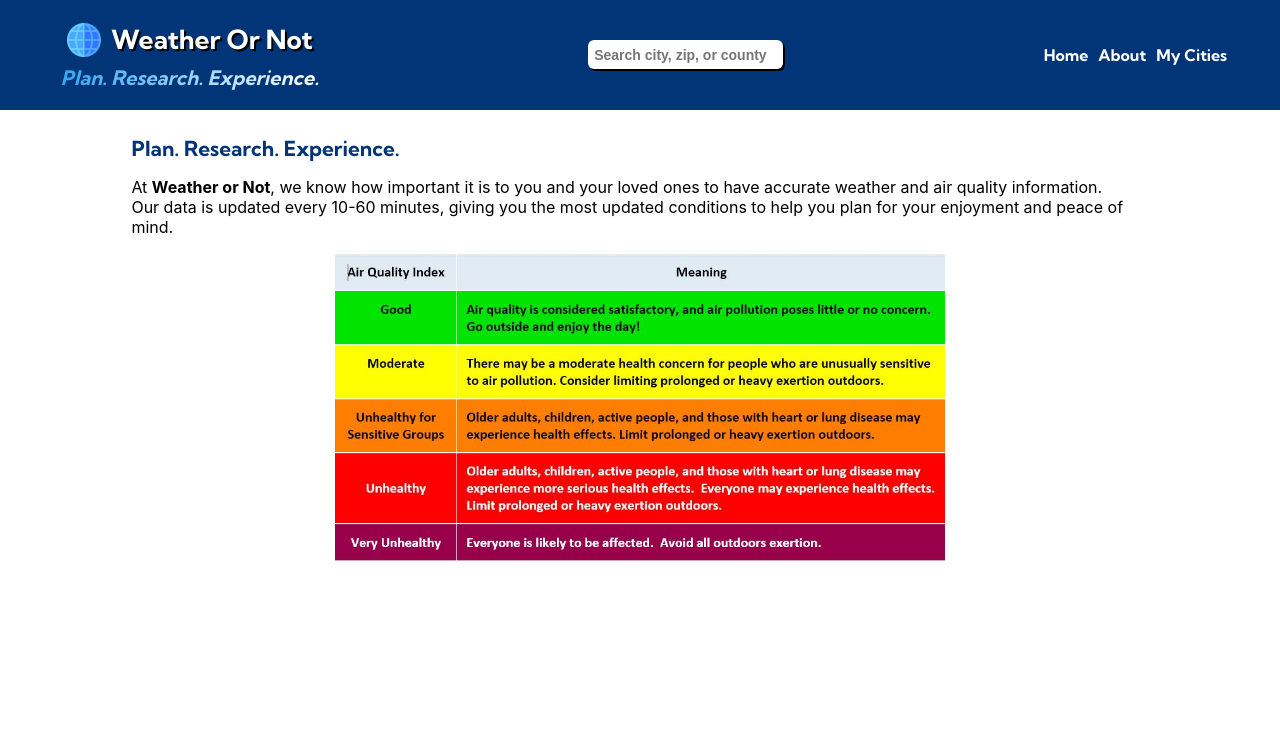
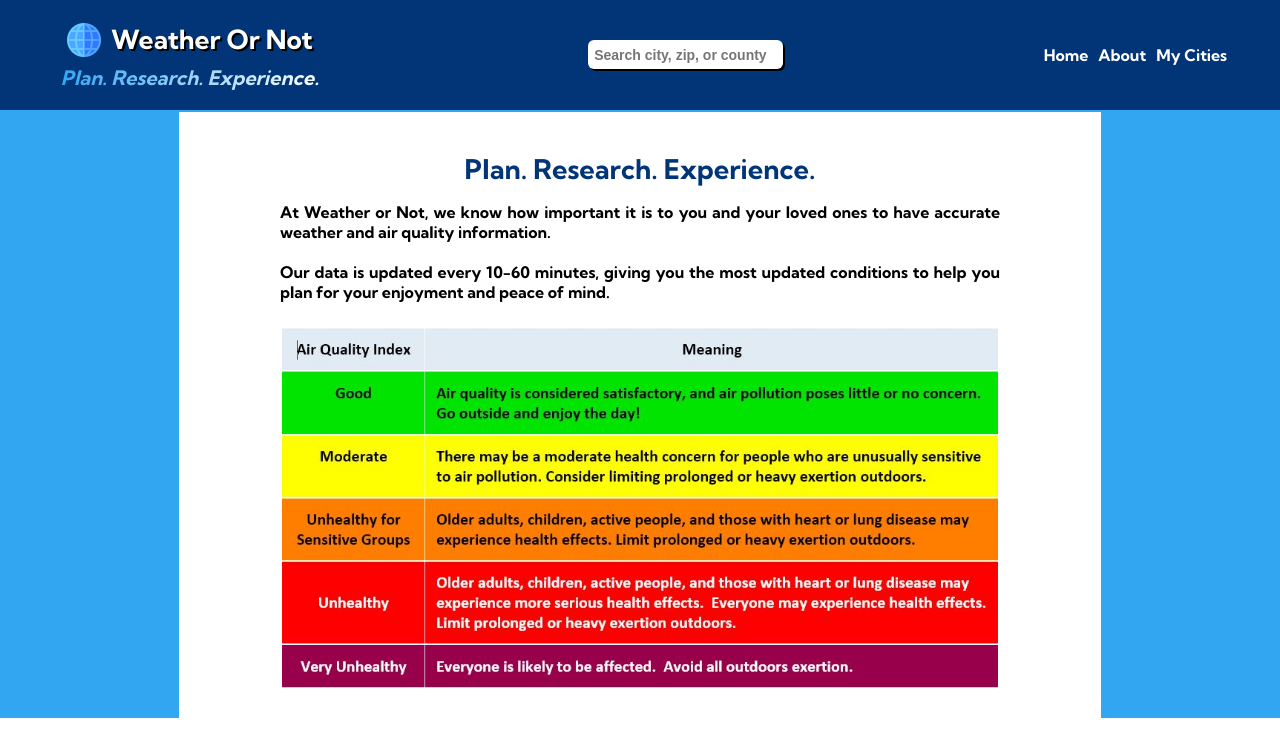
Before and after one commit to leighlars/BreatheAmAIRica, a React (Create React App) app: page /about in a window 1280 px wide. Shown: the top 756 px of the page. Built offline with nearby package versions, Linux system fonts and the light colour scheme; no server answers.

Commit message:
Add styling to About

```diff
--- a/src/About/About.scss
+++ b/src/About/About.scss
@@ -2,11 +2,25 @@
 
 .about-section {
   @include columnDisplay();
+  padding: 2%;
+  width: 70vw;
   img {
-    width: 60%;
-  }
-  h2 {
-    @include headerFont(1.3em);
-    color: $darkBlue;
+    width: 80%;
   }
 }
+
+.intro-text {
+  margin: 0 auto;
+  padding: 1%;
+  width: 90vh;
+  h2 {
+    @include headerFont(1.7em);
+    color: $darkBlue;
+    text-align: center;
+  }
+  p {
+    @include textFont(1em);
+    text-align: justify;
+  }
+
+}
--- a/src/About/About.tsx
+++ b/src/About/About.tsx
@@ -8,7 +8,7 @@ const About: React.FC = () => {
       <span className='intro-text'>
         <h2>Plan. Research. Experience.</h2>
         <p>At <b>Weather or Not</b>, we know how important it is to you
-        and your loved ones to have accurate weather and air quality information. <br/>
+        and your loved ones to have accurate weather and air quality information. <br/> <br/>
         Our data is updated every 10-60 minutes, giving you the most updated conditions to help you plan for your enjoyment and peace of mind.
         </p>
       </span>
--- a/src/App/App.scss
+++ b/src/App/App.scss
@@ -3,5 +3,5 @@
 .App {
   @include columnDisplay();
   padding: 0;
-  height: 100%;
+  background: $lightBlue;
 }
--- a/src/View/View.scss
+++ b/src/View/View.scss
@@ -3,4 +3,6 @@
 main {
   @include columnDisplay();
   margin-top: 7em;
+  background: white;
+  overflow: scroll;
 }
--- a/src/index.css
+++ b/src/index.css
@@ -1,8 +1,14 @@
 body {
   margin: 0;
-  font-family: -apple-system, BlinkMacSystemFont, 'Segoe UI', 'Roboto', 'Oxygen',
-    'Ubuntu', 'Cantarell', 'Fira Sans', 'Droid Sans', 'Helvetica Neue',
-    sans-serif;
   -webkit-font-smoothing: antialiased;
   -moz-osx-font-smoothing: grayscale;
 }
+
+html {
+  height: 100%;
+}
+
+
+#blockColorBlindContent, #colorBlindSVG {
+  display: none;
+}
--- a/src/styles/_variables.scss
+++ b/src/styles/_variables.scss
@@ -21,3 +21,10 @@ $lightBlue: #33a6f2;
   font-size: $fontSize;
   margin: 0;
 }
+
+@mixin textFont($fontSize) {
+  font-family: 'Kumbh Sans', sans-serif;
+  color: black;
+  font-size: $fontSize;
+  text-align: justify;
+}
```
Also changed, not shown: src/View/View-test.tsx (added, +7 -0 lines), 2 other files (tests, documents, lock files or other folders).
